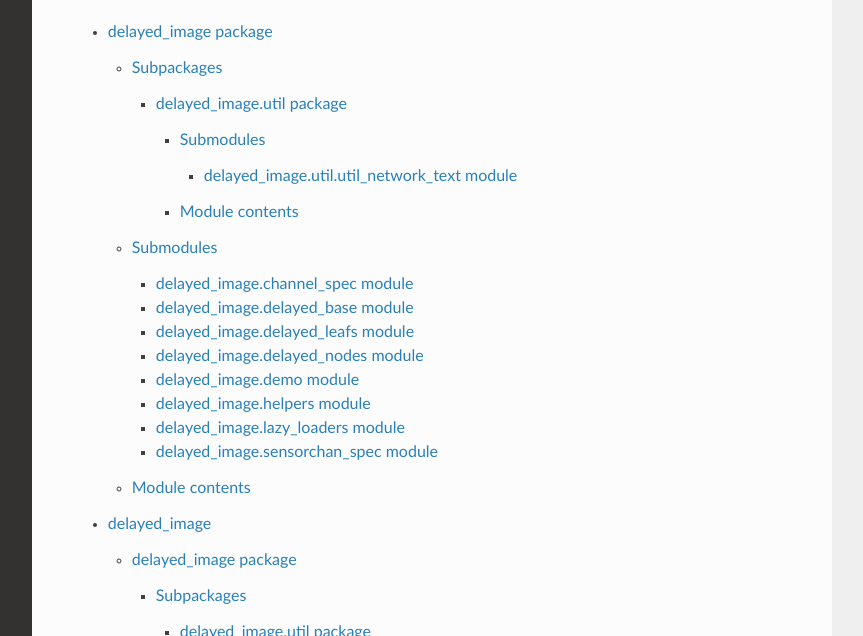
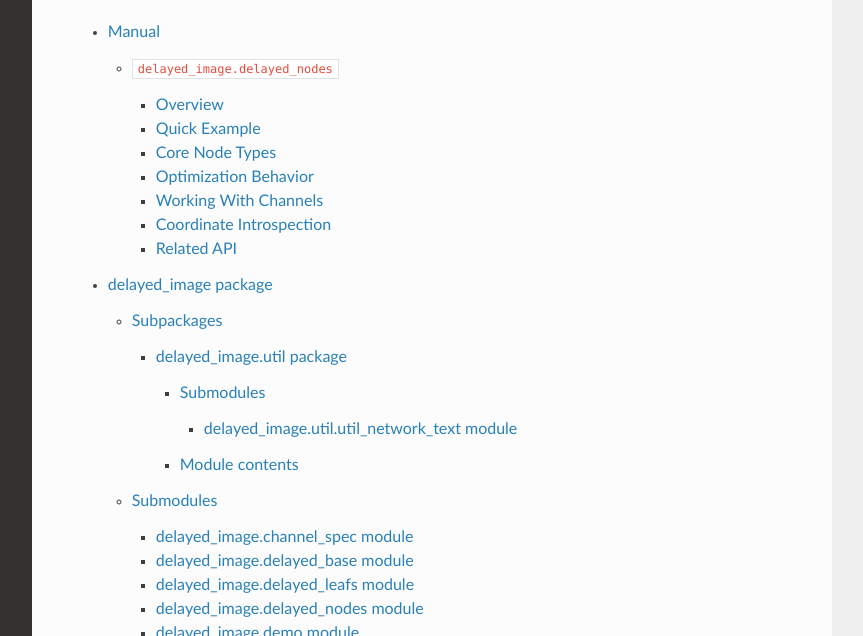
Before and after one commit to Kitware/delayed_image, a Sphinx documentation site: the page built from docs/source/index.rst, in a window 1280 px wide and 900 px high, cut to the strip 264-900 px from the top of the window. Shown: the whole strip, without its empty margins (268-1131 px from the left). Built offline with Sphinx 7.4.7 and the Read the Docs theme 3.1.0, drawn with Linux system fonts in a browser that asks for light colours; some of the changed lines change nothing that is shown.

Commit message:
Add docs

```diff
--- a/docs/source/index.rst
+++ b/docs/source/index.rst
@@ -18,6 +18,7 @@
 .. toctree::
    :maxdepth: 5
 
+   manual/index
    auto/delayed_image
    auto/modules
 
--- /dev/null
+++ b/docs/source/manual/delayed_nodes.rst
@@ -0,0 +1,151 @@
+``delayed_image.delayed_nodes``
+===============================
+
+.. currentmodule:: delayed_image.delayed_nodes
+
+The :mod:`delayed_image.delayed_nodes` module defines the internal operation
+nodes that sit between leaf data sources and finalized arrays. In practice,
+this is the part of delayed-image that turns a chain of image operations into
+an optimizable execution graph.
+
+Leaf nodes such as :class:`delayed_image.delayed_leafs.DelayedLoad` and
+:class:`delayed_image.delayed_leafs.DelayedNans` provide the source data.
+This module provides the transform, crop, overview, dequantization, and
+channel-composition nodes that are rearranged before execution.
+
+Overview
+--------
+
+Most user-facing image operations are exposed by
+:class:`~delayed_image.delayed_nodes.ImageOpsMixin` and implemented by
+:class:`DelayedImage` subclasses.
+
+The typical lifecycle is:
+
+1. Start from a leaf node and call ``prepare()``.
+2. Build a graph with operations like :meth:`DelayedImage.crop`,
+   :meth:`DelayedImage.warp`, :meth:`DelayedImage.dequantize`, and
+   :meth:`DelayedImage.get_overview`.
+3. Call :meth:`DelayedImage.optimize` to rewrite the graph into a cheaper
+   equivalent form.
+4. Call :meth:`DelayedImage.finalize` to execute the optimized graph and
+   materialize an array.
+
+The key metadata carried through the graph is:
+
+- ``dsize``: spatial size in ``(width, height)`` order.
+- ``shape``: materialized shape in ``(height, width, channels)`` order.
+- ``channels``: a :class:`delayed_image.channel_spec.FusedChannelSpec`
+  describing semantic band names when available.
+
+Quick Example
+-------------
+
+.. code-block:: python
+
+   from delayed_image import DelayedLoad
+
+   delayed = DelayedLoad.demo(channels='r|g|b').prepare()
+   delayed = delayed.dequantize({'quant_max': 255, 'nodata': 0})
+   delayed = delayed.warp({'scale': 0.5})
+   delayed = delayed[10:90, 20:120]
+
+   optimized = delayed.optimize()
+   optimized.write_network_text()
+
+   final = optimized.finalize()
+
+Core Node Types
+---------------
+
+:class:`DelayedImage`
+   Base class for image-like operation nodes. It carries ``dsize``,
+   ``num_channels``, and ``channels`` metadata and provides transform queries
+   such as :meth:`DelayedImage.get_transform_from_leaf`.
+
+:class:`DelayedCrop`
+   Integer pixel cropping plus optional channel selection. Adjacent crops are
+   fused during optimization, and safe crops may be pushed closer to the data
+   source.
+
+:class:`DelayedWarp`
+   Affine resampling node. This is where resize, scale, and general spatial
+   transforms land. Optimization can fuse neighboring warps, factor large
+   downsampling into overview reads, and absorb nearby overview nodes.
+
+:class:`DelayedDequantize`
+   Converts quantized integer imagery back to floating point and maps nodata
+   to ``NaN`` where appropriate. The optimizer tries to move this later in the
+   pipeline so earlier stages can operate on cheaper integer data.
+
+:class:`DelayedOverview`
+   Represents power-of-two downsampling. If the backing loader exposes true
+   overviews, this can turn a large resample into a much cheaper pyramid read.
+
+:class:`DelayedChannelConcat`
+   Concatenates separate delayed images into a single multi-channel view.
+   This is the main tool for multispectral or mixed-resolution fusion.
+
+:class:`DelayedAsXarray`
+   Finalization wrapper that returns an ``xarray.DataArray`` instead of a
+   NumPy array.
+
+Optimization Behavior
+---------------------
+
+The value of this module is mostly in its rewrite rules. The optimizer is not
+just a no-op wrapper around the recorded operations.
+
+Important rewrites include:
+
+- Consecutive :class:`DelayedCrop` nodes are fused into one crop.
+- Consecutive :class:`DelayedOverview` nodes are fused into a larger overview.
+- Compatible :class:`DelayedWarp` nodes are fused into one affine transform.
+- Crops, dequantization, and some warps are pushed under
+  :class:`DelayedChannelConcat` so each branch can be optimized separately.
+- Large downsampling warps are split into a real overview read plus a residual
+  warp when the source provides overviews.
+- Nearby overview nodes can be absorbed into a warp to simplify the graph.
+- Some reordering is intentionally skipped for nearest-neighbor warps because
+  exact pixel-center behavior is more important than a smaller graph.
+
+This means ``optimize()`` is usually worth calling explicitly when you want to
+inspect the graph, compare transforms, or reuse the same optimized pipeline
+multiple times.
+
+Working With Channels
+---------------------
+
+For single images, :meth:`DelayedImage.take_channels` can select bands by
+index or by channel code. When a requested channel is missing, the operation
+can fall back to :class:`DelayedChannelConcat` logic and synthesize ``NaN``
+channels if requested.
+
+For multi-branch stacks, :class:`DelayedChannelConcat` adds two important
+capabilities:
+
+- :meth:`DelayedChannelConcat.take_channels` can select and reorder channels
+  across all branches.
+- :meth:`DelayedChannelConcat.undo_warps` can return per-branch views in their
+  original or partially unwarped coordinate systems, which is useful when
+  aligned channels come from assets with different native resolutions.
+
+Coordinate Introspection
+------------------------
+
+Several methods are useful when you need the graph structure itself, not just
+the finalized pixels.
+
+- :meth:`DelayedImage.get_transform_from_leaf` returns the affine transform
+  from the underlying leaf into the current node's space.
+- :meth:`ImageOpsMixin.get_transform_from` computes the transform between two
+  delayed views that share a common leaf.
+- :meth:`DelayedImage.evaluate` materializes the current node and wraps the
+  result in a :class:`delayed_image.delayed_leafs.DelayedIdentity`, which is
+  useful when you want to freeze an intermediate result.
+
+Related API
+-----------
+
+The autogenerated reference page for the full module API is available at
+:doc:`../auto/delayed_image.delayed_nodes`.
--- /dev/null
+++ b/docs/source/manual/index.rst
@@ -0,0 +1,7 @@
+Manual
+======
+
+.. toctree::
+   :maxdepth: 2
+
+   delayed_nodes
```
